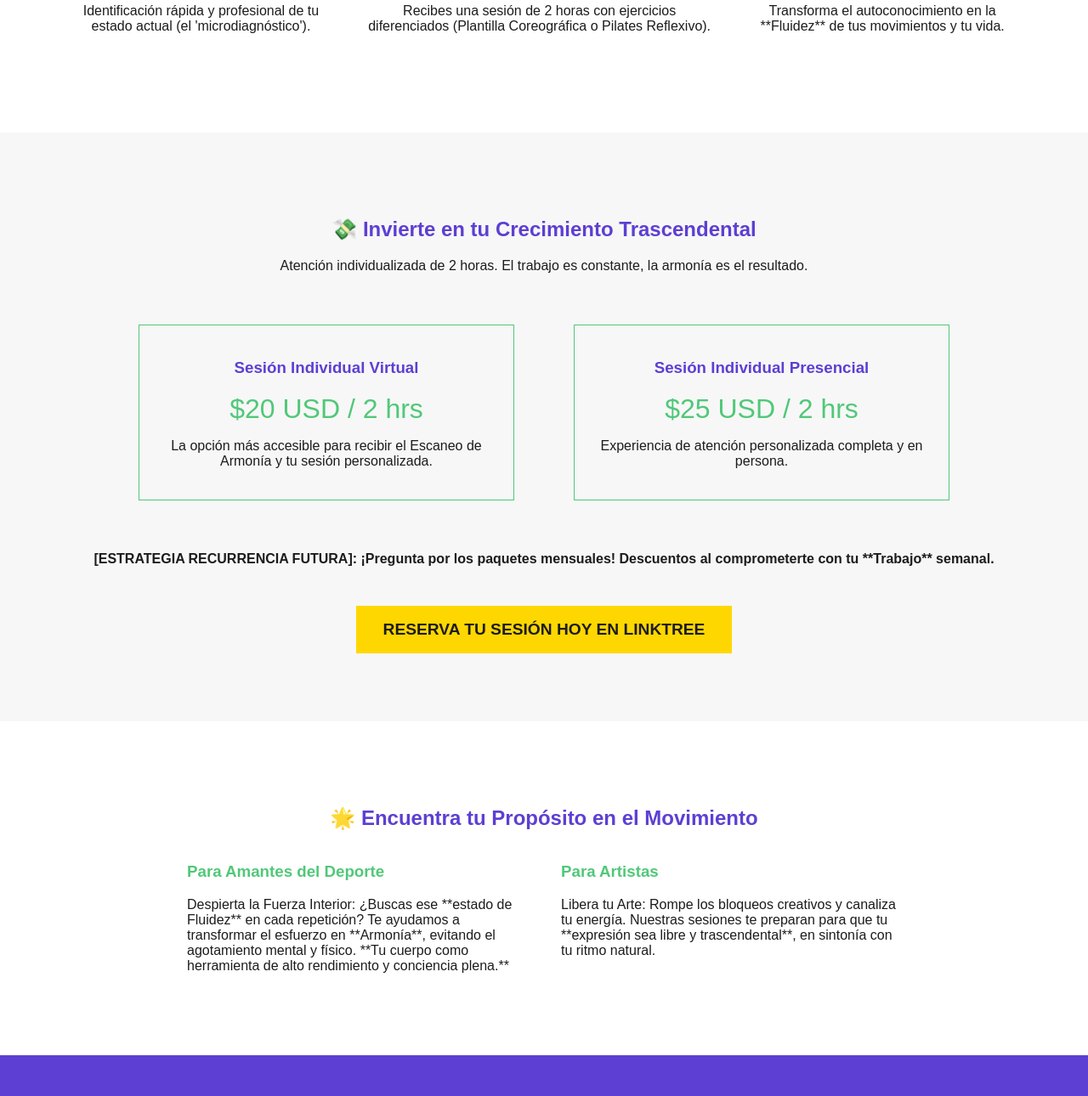
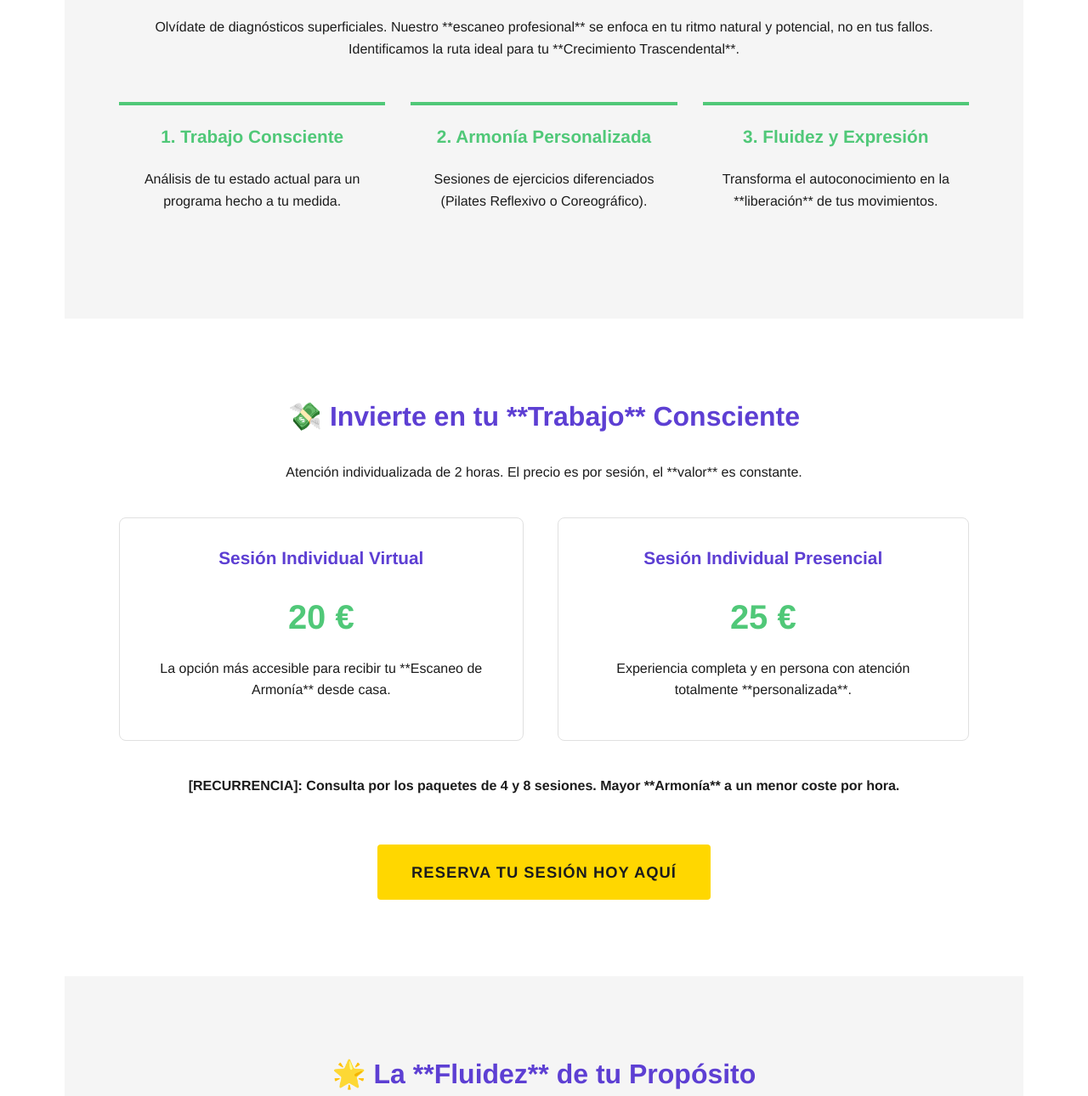
Before and after one commit to pixelcreativoid345/RaczielWeb, a plain HTML site: page Index.html in a window 1280 px wide. Shown: the part 551-1841 px from the top of the page at 85% size. Drawn offline with Linux system fonts and the light colour scheme.

Commit message:
Update Index.html

```diff
--- a/Index.html
+++ b/Index.html
@@ -3,103 +3,117 @@
 <head>
     <meta charset="UTF-8">
     <meta name="viewport" content="width=device-width, initial-scale=1.0">
-    <title>[NOMBRE DEL EMPRENDIMIENTO] - Un espacio para ser libre</title>
+    <title>[NOMBRE DEL EMPRENDIMIENTO] - Un Espacio para Ser Libre</title>
     <style>
-        /* Estilos base para simular la armonía visual y la paleta */
         :root {
-            --violeta: #5D3FD3; /* Trascendencia */
-            --verde-esmeralda: #50C878; /* Armonía, Fluidez */
-            --amarillo-dorado: #FFD700; /* Energía, Acción */
+            --violeta: #5D3FD3; /* Profundo */
+            --verde-esmeralda: #50C878; /* Equilibrio */
+            --amarillo-dorado: #FFD700; /* Energía/CTA */
             --negro: #1C1C1C;
             --blanco: #FFFFFF;
+            --fondo-claro: #F5F5F5; /* Para el minimalismo */
         }
-        body { font-family: 'Arial', sans-serif; margin: 0; background-color: var(--blanco); color: var(--negro); }
-        .header { text-align: center; padding: 40px 20px; background-color: var(--violeta); color: var(--blanco); }
-        .section { padding: 80px 5%; max-width: 1200px; margin: 0 auto; text-align: center; }
+        body { font-family: 'Helvetica Neue', Arial, sans-serif; margin: 0; background-color: var(--blanco); color: var(--negro); line-height: 1.6; }
+        .header { text-align: center; padding: 60px 5%; background-color: var(--violeta); color: var(--blanco); }
+        .section { padding: 90px 5%; max-width: 1000px; margin: 0 auto; text-align: center; }
+        .section.dark { background-color: var(--fondo-claro); }
+
+        /* Estilo Elegante y Deportivo para botones */
         .cta-button {
-            display: inline-block; padding: 15px 30px; margin-top: 30px;
+            display: inline-block; padding: 18px 40px; margin-top: 40px;
             background-color: var(--amarillo-dorado); color: var(--negro);
-            text-decoration: none; font-weight: bold; font-size: 1.2em;
-            border: 2px solid var(--amarillo-dorado); transition: background-color 0.3s;
+            text-decoration: none; font-weight: bold; font-size: 1.15em;
+            border: none; border-radius: 4px; letter-spacing: 1px;
+            transition: all 0.3s ease;
         }
-        .cta-button:hover { background-color: var(--verde-esmeralda); color: var(--blanco); }
-        h1, h2, h3 { color: var(--violeta); }
-        .feature-box { border-top: 3px solid var(--verde-esmeralda); padding: 20px; margin-top: 20px; }
-        .nicho-card { border: 1px solid var(--verde-esmeralda); padding: 20px; margin: 20px; display: inline-block; width: 45%; max-width: 400px; }
+        .cta-button:hover { background-color: var(--verde-esmeralda); color: var(--blanco); box-shadow: 0 4px 12px rgba(0,0,0,0.1); }
+
+        h1 { font-size: 3.5em; margin-bottom: 0.2em; }
+        h2 { font-size: 2em; margin-top: 0; color: var(--violeta); }
+        h3 { color: var(--negro); font-size: 1.3em; margin-top: 0; }
+
+        .feature-grid { display: flex; justify-content: space-between; gap: 30px; margin-top: 50px; }
+        .feature-item { flex: 1; padding: 20px; border-top: 4px solid var(--verde-esmeralda); }
+        .price-card { background-color: var(--blanco); padding: 30px; border: 1px solid #E0E0E0; border-radius: 8px; transition: box-shadow 0.3s; }
+        .price-card:hover { box-shadow: 0 8px 20px rgba(0,0,0,0.05); }
+        .nicho-card { text-align: left; padding: 20px 0; }
     </style>
 </head>
 <body>
 
     <div class="header">
-        <h1 style="font-size: 3em; color: var(--blanco);">
+        <h1>
             No Solo Muevas tu Cuerpo, <span style="color: var(--amarillo-dorado);">Expresa tu Propósito.</span>
         </h1>
-        <h2 style="font-size: 1.5em; color: var(--verde-esmeralda);">Un espacio para ser libre. Crecimiento Trascendental.</h2>
+        <h2 style="font-size: 1.4em; font-weight: 300; color: var(--verde-esmeralda); margin-top: 10px;">Un espacio para ser libre. Llevamos tu rendimiento a la Armonía.</h2>
     </div>
 
-    <div class="section">
-        <h2 style="color: var(--violeta);">🧘 Tu Mapa a la Fluidez: El Escaneo de Armonía </h2>
-        <p>Olvídate de diagnósticos invasivos. Nuestro **Escaneo de Armonía** (el nombre del Microdiagnóstico) se enfoca en tu ritmo natural y potencial, no en tus fallos.</p>
-        <div style="display: flex; justify-content: space-around; margin-top: 40px;">
-            <div class="feature-box">
-                <h3 style="color: var(--amarillo-dorado);">1. Trabajo Consciente</h3>
-                <p>Identificación rápida y profesional de tu estado actual (el 'microdiagnóstico').</p>
+    <div class="section dark">
+        <h2>🧘 El Método: **Escaneo de Armonía**</h2>
+        <p>Olvídate de diagnósticos superficiales. Nuestro **escaneo profesional** se enfoca en tu ritmo natural y potencial, no en tus fallos. Identificamos la ruta ideal para tu **Crecimiento Trascendental**.</p>
+
+        <div class="feature-grid">
+            <div class="feature-item">
+                <h3 style="color: var(--verde-esmeralda);">1. Trabajo Consciente</h3>
+                <p>Análisis de tu estado actual para un programa hecho a tu medida.</p>
             </div>
-            <div class="feature-box">
-                <h3 style="color: var(--amarillo-dorado);">2. Armonía Personalizada</h3>
-                <p>Recibes una sesión de 2 horas con ejercicios diferenciados (Plantilla Coreográfica o Pilates Reflexivo).</p>
+            <div class="feature-item">
+                <h3 style="color: var(--verde-esmeralda);">2. Armonía Personalizada</h3>
+                <p>Sesiones de ejercicios diferenciados (Pilates Reflexivo o Coreográfico).</p>
             </div>
-            <div class="feature-box">
-                <h3 style="color: var(--amarillo-dorado);">3. Expresión Trascendental</h3>
-                <p>Transforma el autoconocimiento en la **Fluidez** de tus movimientos y tu vida.</p>
+            <div class="feature-item">
+                <h3 style="color: var(--verde-esmeralda);">3. Fluidez y Expresión</h3>
+                <p>Transforma el autoconocimiento en la **liberación** de tus movimientos.</p>
             </div>
         </div>
     </div>
 
-    <div class="section" style="background-color: #f7f7f7;">
-        <h2 style="color: var(--violeta);">💸 Invierte en tu Crecimiento Trascendental</h2>
-        <p>Atención individualizada de 2 horas. El trabajo es constante, la armonía es el resultado.</p>
+    <div class="section">
+        <h2>💸 Invierte en tu **Trabajo** Consciente</h2>
+        <p>Atención individualizada de 2 horas. El precio es por sesión, el **valor** es constante.</p>
 
-        <div style="display: flex; justify-content: center; gap: 30px; margin: 40px 0;">
-            <div class="nicho-card">
+        <div style="display: flex; justify-content: center; gap: 40px; margin: 40px 0;">
+
+            <div class="price-card">
                 <h3 style="color: var(--violeta);">Sesión Individual Virtual</h3>
-                <p style="font-size: 2em; color: var(--verde-esmeralda); margin: 5px 0;">$20 USD / 2 hrs</p>
-                <p>La opción más accesible para recibir el Escaneo de Armonía y tu sesión personalizada.</p>
+                <p style="font-size: 2.5em; color: var(--verde-esmeralda); font-weight: bold; margin: 10px 0;">20 €</p>
+                <p>La opción más accesible para recibir tu **Escaneo de Armonía** desde casa.</p>
             </div>
-            <div class="nicho-card">
+
+            <div class="price-card">
                 <h3 style="color: var(--violeta);">Sesión Individual Presencial</h3>
-                <p style="font-size: 2em; color: var(--verde-esmeralda); margin: 5px 0;">$25 USD / 2 hrs</p>
-                <p>Experiencia de atención personalizada completa y en persona.</p>
+                <p style="font-size: 2.5em; color: var(--verde-esmeralda); font-weight: bold; margin: 10px 0;">25 €</p>
+                <p>Experiencia completa y en persona con atención totalmente **personalizada**.</p>
             </div>
         </div>
 
-        <p style="color: var(--negro); font-weight: bold;">[ESTRATEGIA RECURRENCIA FUTURA]: ¡Pregunta por los paquetes mensuales! Descuentos al comprometerte con tu **Trabajo** semanal.</p>
+        <p style="color: var(--negro); font-weight: 600;">[RECURRENCIA]: Consulta por los paquetes de 4 y 8 sesiones. Mayor **Armonía** a un menor coste por hora.</p>
 
         <a href="https://linktr.ee/SamanthaRacziel" target="_blank" class="cta-button">
-            RESERVA TU SESIÓN HOY EN LINKTREE
+            RESERVA TU SESIÓN HOY AQUÍ
         </a>
     </div>
 
-    <div class="section">
-        <h2 style="color: var(--violeta);">🌟 Encuentra tu Propósito en el Movimiento</h2>
-        <div style="display: flex; justify-content: center; gap: 40px;">
-            <div style="max-width: 400px; text-align: left;">
-                <h3 style="color: var(--verde-esmeralda);">Para Amantes del Deporte</h3>
-                <p>Despierta la Fuerza Interior: ¿Buscas ese **estado de Fluidez** en cada repetición? Te ayudamos a transformar el esfuerzo en **Armonía**, evitando el agotamiento mental y físico. **Tu cuerpo como herramienta de alto rendimiento y conciencia plena.**</p>
+    <div class="section dark">
+        <h2>🌟 La **Fluidez** de tu Propósito</h2>
+        <div style="display: flex; justify-content: space-around; gap: 40px; margin-top: 30px;">
+            <div class="nicho-card">
+                <h3 style="color: var(--violeta);">Para Amantes del Deporte</h3>
+                <p>Despierta la Fuerza Interior: Te ayudamos a integrar la reflexión en tu rutina para transformar el esfuerzo en **Armonía**, logrando ese **estado de Flow** en cada movimiento. Tu cuerpo como herramienta de alto rendimiento y **conciencia plena**.</p>
             </div>
-            <div style="max-width: 400px; text-align: left;">
-                <h3 style="color: var(--verde-esmeralda);">Para Artistas</h3>
-                <p>Libera tu Arte: Rompe los bloqueos creativos y canaliza tu energía. Nuestras sesiones te preparan para que tu **expresión sea libre y trascendental**, en sintonía con tu ritmo natural.</p>
+            <div class="nicho-card">
+                <h3 style="color: var(--violeta);">Para Artistas</h3>
+                <p>Libera tu Arte: Rompe los bloqueos creativos y canaliza tu energía. Nuestras sesiones te preparan para que tu **expresión sea libre y trascendental**, en sintonía con tu ritmo natural y tu **trabajo** creativo.</p>
             </div>
         </div>
     </div>
 
-    <div class="section" style="background-color: var(--violeta); color: var(--blanco);">
-        <h2 style="color: var(--amarillo-dorado);">🎁 MEGA SORTEO RACZIEL: ¡Gana la Armonía!</h2>
-        <p>Participa en nuestro sorteo mensual para ganar descuentos del **25%, 50% y 100%** en tus sesiones. Una forma de la comunidad para crecer en conjunto.</p>
+    <div class="section" style="background-color: var(--violeta); color: var(--blanco); padding-bottom: 60px;">
+        <h2 style="color: var(--amarillo-dorado);">🎁 MEGA SORTEO RACZIEL</h2>
+        <p>Participa en nuestro sorteo mensual para ganar descuentos del **25%, 50% y 100%** en tus sesiones. Un círculo de **Crecimiento Trascendental**.</p>
 
-        <h3 style="margin-top: 40px; color: var(--verde-esmeralda);">Merch: El Manifiesto que Vistes (Próximamente)</h3>
-        <p>Nuestra ropa y materiales son recordatorios de tu **Trabajo, Armonía y Fluidez**. Cada pieza incluirá una **Hoja de Ruta/Instructivo** para que lleves la conciencia del momento presente a donde vayas.</p>
+        <h3 style="margin-top: 40px; color: var(--verde-esmeralda); font-size: 1.5em;">Merch: El Manifiesto que Vistes (Próximamente)</h3>
+        <p>Nuestra ropa y materiales son recordatorios de tu **Armonía** y **Fluidez**. Cada pieza incluirá una **Hoja de Ruta** de reflexión para llevar la conciencia a donde vayas.</p>
     </div>
 
 </body>
```
